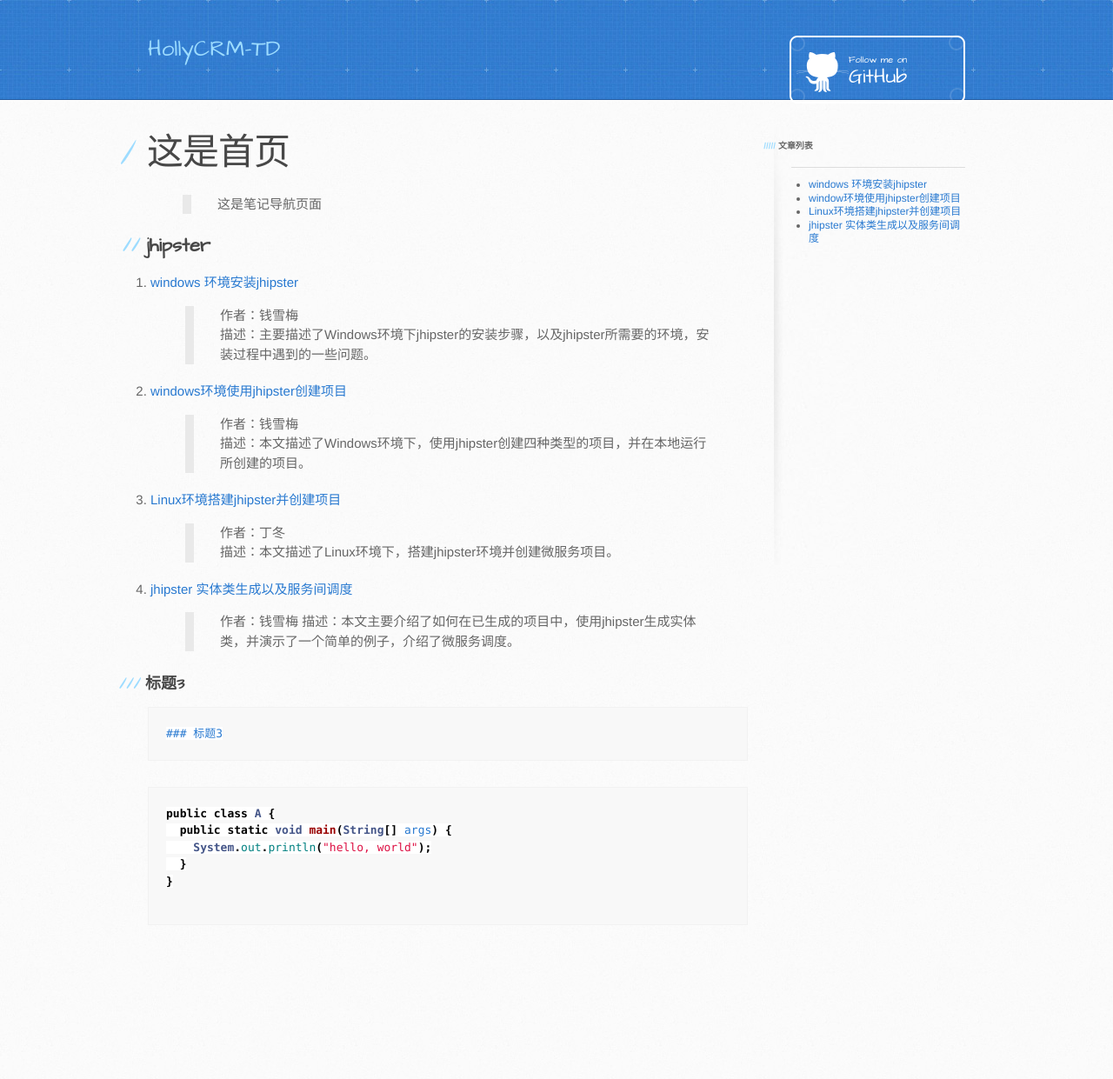
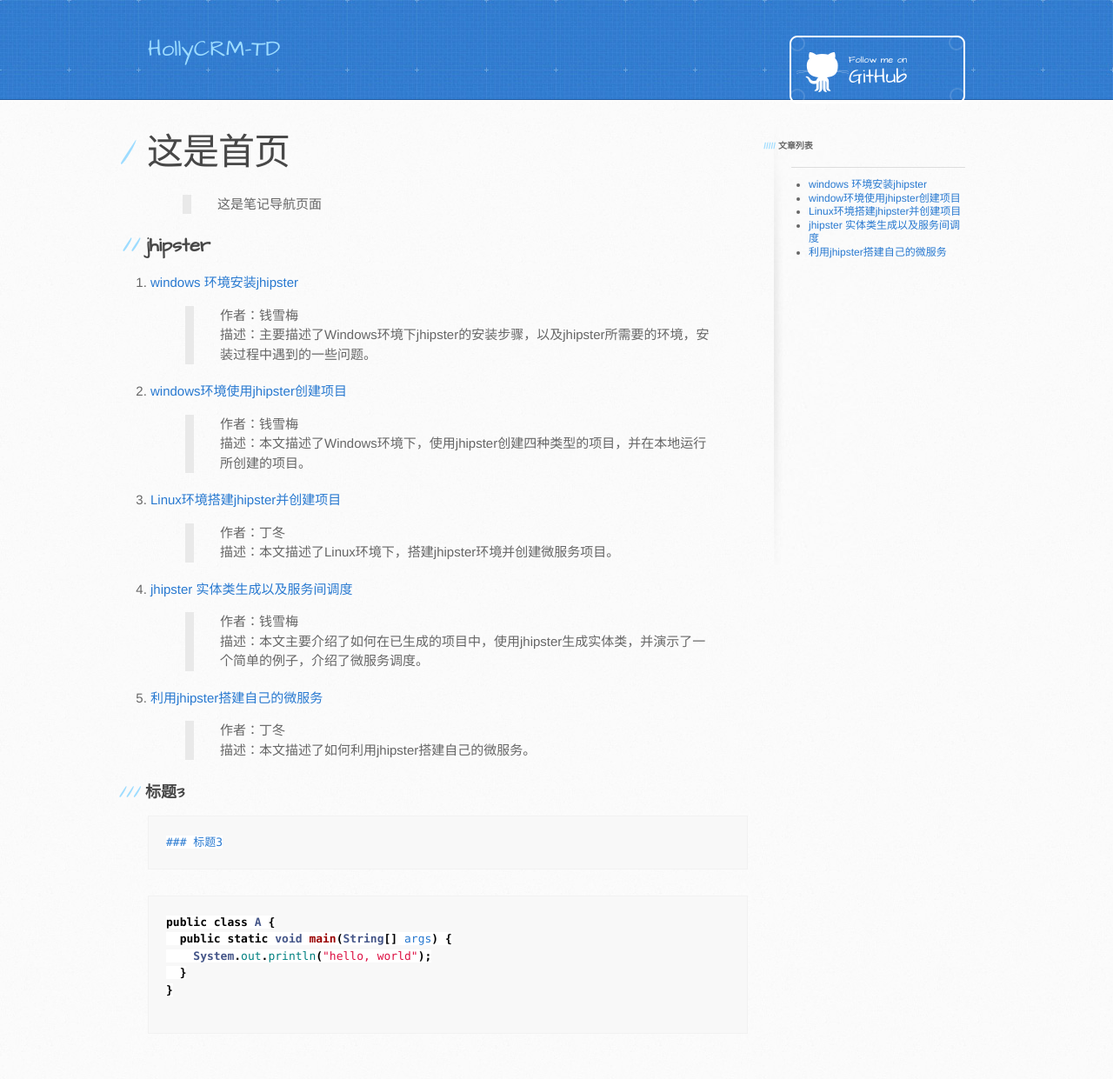
Before and after one commit to alleyz-favorite/alleyz-favorite.github.io, a Jekyll site: the page built from index.md, in a window 1280 px wide. Shown: the whole page at 87% size. Built offline with Jekyll 4.4.1, drawn with Linux system fonts in a browser that asks for light colours; our own code applies the rules of GitHub Pages for plain Markdown files; before the commit the page ends 1116 px from its top, so only the background shows below that.

Commit message:
edit the index.md

```diff
--- a/_layouts/default.html
+++ b/_layouts/default.html
@@ -42,6 +42,7 @@
             <li><a href="https://hollycrm-td.github.io/docs/jhipster/create-project.html">window环境使用jhipster创建项目</a></li>
             <li><a href="https://hollycrm-td.github.io/docs/jhipster/linux_jhipster.html">Linux环境搭建jhipster并创建项目</a></li>
             <li><a href="https://hollycrm-td.github.io/docs/jhipster/jhipster-entity.html">jhipster 实体类生成以及服务间调度</a></li>
+            <li><a href="https://hollycrm-td.github.io/docs/jhipster/jhipster-microservice.html">利用jhipster搭建自己的微服务</a></li>
           </ul>
         </aside>
 
--- a/index.md
+++ b/index.md
@@ -18,8 +18,13 @@
 > 描述：本文描述了Linux环境下，搭建jhipster环境并创建微服务项目。
 
 4. [jhipster 实体类生成以及服务间调度](./docs/jhipster/jhipster-entity.md)
-> 作者：钱雪梅
+> 作者：钱雪梅<br>
 > 描述：本文主要介绍了如何在已生成的项目中，使用jhipster生成实体类，并演示了一个简单的例子，介绍了微服务调度。
+
+5. [利用jhipster搭建自己的微服务](./docs/jhipster/jhipster-microservice.md)
+> 作者：丁冬<br>
+> 描述：本文描述了如何利用jhipster搭建自己的微服务。
+
 
 ### 标题3
 
```
